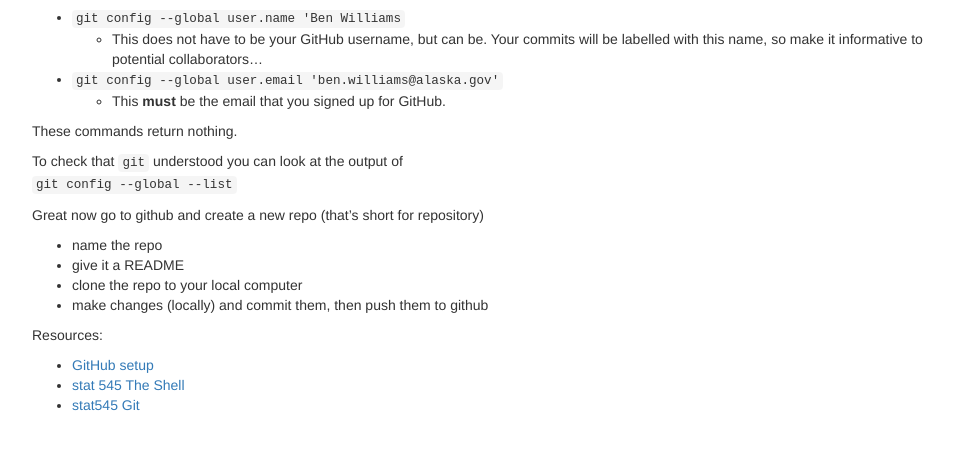
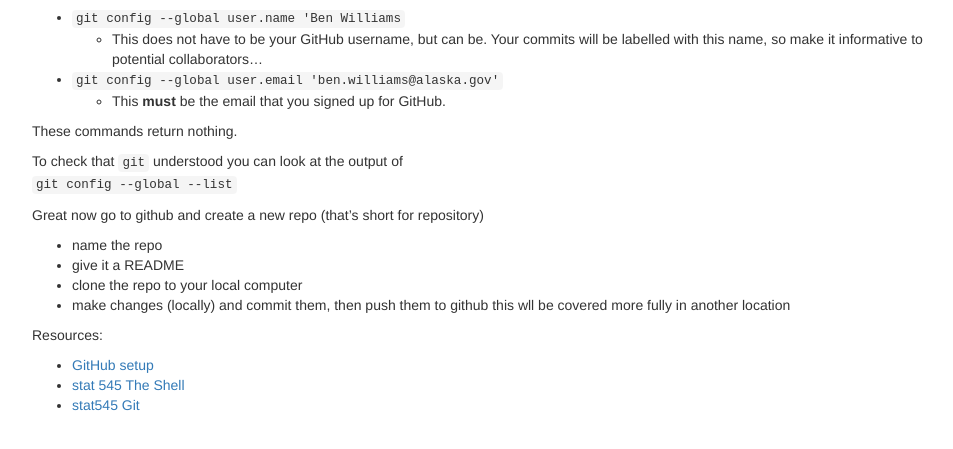
Before and after one commit to ben-williams/ben-williams.github.io, a plain HTML site: page git.html in a window 1280 px wide. Shown: the part 343-792 px from the top of the page, without its empty margins (153-1106 px from the left). Drawn offline with nearby package versions, Linux system fonts and the light colour scheme; some packages are replaced by stand-ins of ours.

Commit message:
slight text update

```diff
--- a/git.html
+++ b/git.html
@@ -107,7 +107,7 @@ img {
 </li>
 <li>clone the repo to your local computer<br />
 </li>
-<li>make changes (locally) and commit them, then push them to github</li>
+<li>make changes (locally) and commit them, then push them to github this wll be covered more fully in another location</li>
 </ul>
 <p>Resources:</p>
 <ul>
```
